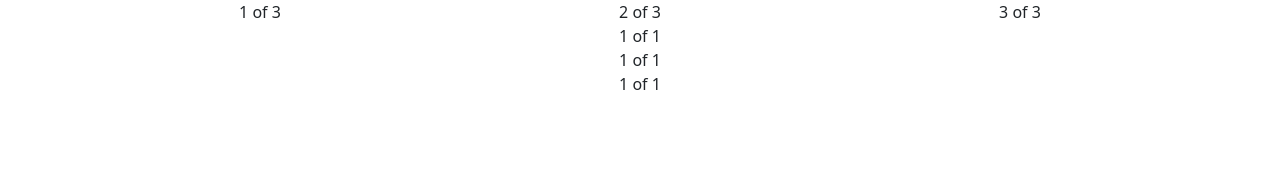
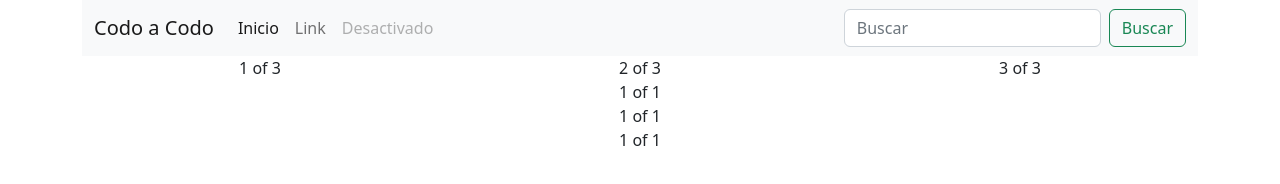
Before and after one commit to jhgrande/bs-repo, a plain HTML site: page tpbs1/index.html in a window 1280 px wide. Drawn offline with nearby package versions, Linux system fonts and the light colour scheme.

Commit message:
tpbs1 - menu

```diff
--- a/tpbs1/index.html
+++ b/tpbs1/index.html
@@ -10,6 +10,35 @@
 
 <body>
     <div class="container text-center">
+        <div class="row">
+            <div class="col">
+                <nav class="navbar navbar-expand-lg bg-light">
+                    <div class="container-fluid">
+                        <a class="navbar-brand" href="#">Codo a Codo</a>
+                        <button class="navbar-toggler" type="button" data-bs-toggle="collapse" data-bs-target="#navbarSupportedContent" aria-controls="navbarSupportedContent" aria-expanded="false" aria-label="Toggle navigation">
+                        <span class="navbar-toggler-icon"></span>
+                      </button>
+                        <div class="collapse navbar-collapse" id="navbarSupportedContent">
+                            <ul class="navbar-nav me-auto mb-2 mb-lg-0">
+                                <li class="nav-item">
+                                    <a class="nav-link active" aria-current="page" href="#">Inicio</a>
+                                </li>
+                                <li class="nav-item">
+                                    <a class="nav-link" href="#">Link</a>
+                                </li>
+                                <li class="nav-item">
+                                    <a class="nav-link disabled">Desactivado</a>
+                                </li>
+                            </ul>
+                            <form class="d-flex" role="search">
+                                <input class="form-control me-2" type="search" placeholder="Buscar" aria-label="Buscar">
+                                <button class="btn btn-outline-success" type="submit">Buscar</button>
+                            </form>
+                        </div>
+                    </div>
+                </nav>
+            </div>
+        </div>
         <div class="row">
             <div class="col">
                 1 of 3
```
